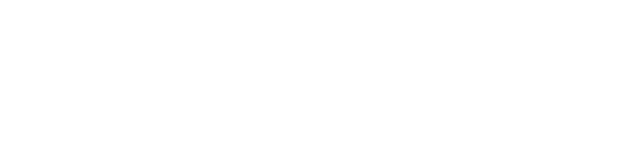
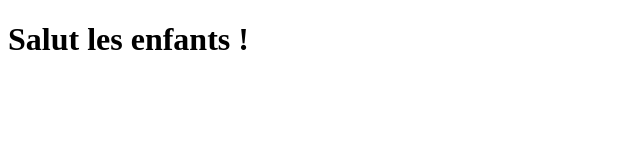
Before and after one commit to wayz972/tp, a plain HTML site: page index.html in a window 1280 px wide. Shown: the whole page, without its empty margins (0-640 px from the left). Drawn offline with Linux system fonts and the light colour scheme.

Commit message:
ajout de titre h1

```diff
--- a/index.html
+++ b/index.html
@@ -7,6 +7,6 @@
     <title>Document</title>
 </head>
 <body>
-
+    <h1>Salut les enfants !</h1>
 </body>
 </html>
```
